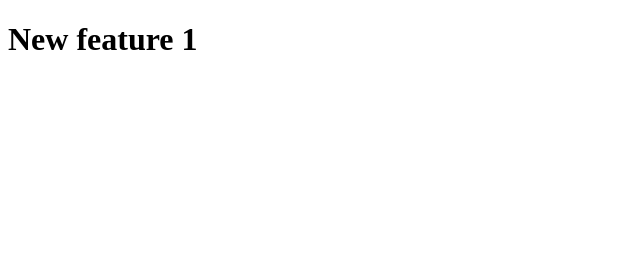
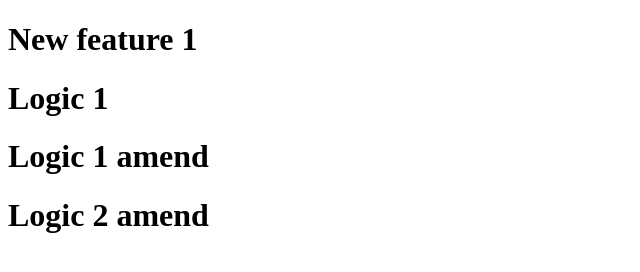
Before and after one commit to buihien0109/git-example, a plain HTML site: page feature1.html in a window 1280 px wide. Shown: the whole page, without its empty margins (0-640 px from the left). Drawn offline with Linux system fonts and the light colour scheme.

Commit message:
add logic 2

```diff
--- a/feature1.html
+++ b/feature1.html
@@ -7,5 +7,8 @@
 </head>
 <body>
     <h1>New feature 1</h1>
+    <h1>Logic 1</h1>
+    <h1>Logic 1 amend</h1>
+    <h1>Logic 2 amend</h1>
 </body>
 </html>
```
